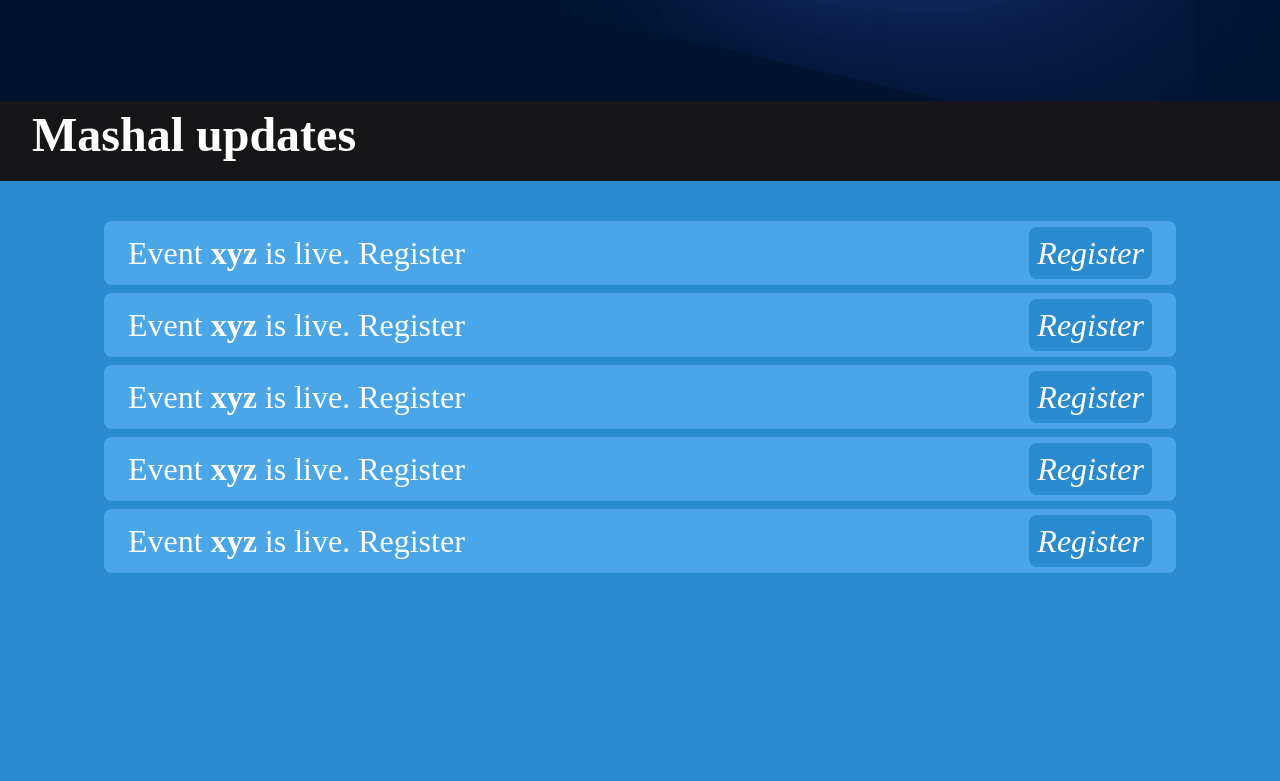
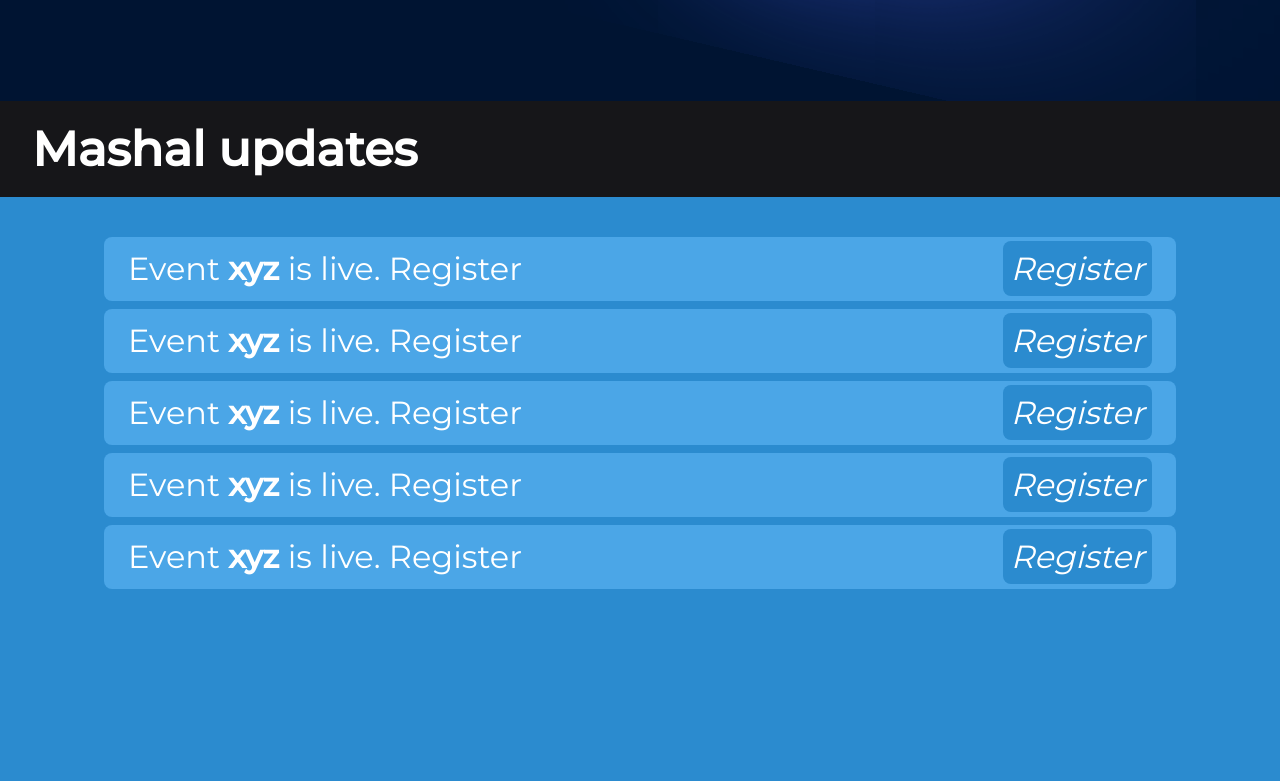
Before and after one commit to Udyam/main-website, a React (Create React App) app: page / in a window 1280 px wide. Shown: the part 1499-2280 px from the top of the page. Built offline with nearby package versions, Linux system fonts and the light colour scheme; a web font is replaced by a local one.

Commit message:
changed padding

```diff
--- a/src/components/updates/updates.css
+++ b/src/components/updates/updates.css
@@ -1,6 +1,10 @@
+@import url('https://fonts.googleapis.com/css2?family=Montserrat&display=swap');
+.updates-main-container {
+  font-family: 'Montserrat', sans-serif;
+}
 .update-content a {
   position: relative;
-
+  font-family: 'Montserrat', sans-serif;
   border: 0.5vh;
   border-radius: 1vh;
   padding: 1vh 1vh;
@@ -16,12 +20,12 @@
 .updates-udyam-head-container {
   background-color: rgba(43, 139, 207, 255);
   color: white;
-  height: 10vh;
-  padding: 0.4rem 2rem;
+  height: 12vh;
+  padding: 1.2rem 2rem;
   font-size: 2rem;
   position: sticky;
   z-index: 1;
-  bottom: 20vh;
+  bottom: 24vh;
   top: 0vh;
 }
 
@@ -31,20 +35,20 @@
   padding: 2rem 6rem;
   position: sticky;
   height: 100vh;
-  top: 10vh;
+  top: 12vh;
   padding-bottom: 0;
 }
 
 .updates-udgam-head-container {
   background-color: rgba(78, 65, 149, 255);
   color: white;
-  height: 10vh;
-  padding: 0.4rem 2rem;
+  height: 12vh;
+  padding: 1.2rem 2rem;
   font-size: 2rem;
   position: sticky;
   z-index: 1;
-  bottom: 10vh;
-  top: 10vh;
+  bottom: 12vh;
+  top: 12vh;
 }
 
 .updates-udgam-content {
@@ -53,20 +57,20 @@
   padding: 2rem 6rem;
   position: sticky;
   height: 100vh;
-  top: 20vh;
+  top: 24vh;
   padding-bottom: 8em;
 }
 
 .updates-mashal-head-container {
   background-color: rgba(22, 22, 25, 255);
   color: white;
-  height: 10vh;
-  padding: 0.4rem 2rem;
+  height: 12vh;
+  padding: 1.2rem 2rem;
   font-size: 2rem;
   position: sticky;
   z-index: 1;
   bottom: 0vh;
-  top: 20vh;
+  top: 24vh;
 }
 
 .updates-mashal-content {
@@ -75,7 +79,7 @@
   padding: 2rem 6rem;
   position: sticky;
   height: 100vh;
-  top: 30vh;
+  top: 36vh;
   padding-bottom: 8em;
 }
 
--- a/src/components/updates/updates.js
+++ b/src/components/updates/updates.js
@@ -3,8 +3,6 @@
 function Updates() {
   return (
     <>
-      <div className="article"></div>
-
       <section className="updates-main-container">
         <div className="updates-udyam-head-container udyam-background-dark">
           <h1>Udyam Updates</h1>
```
